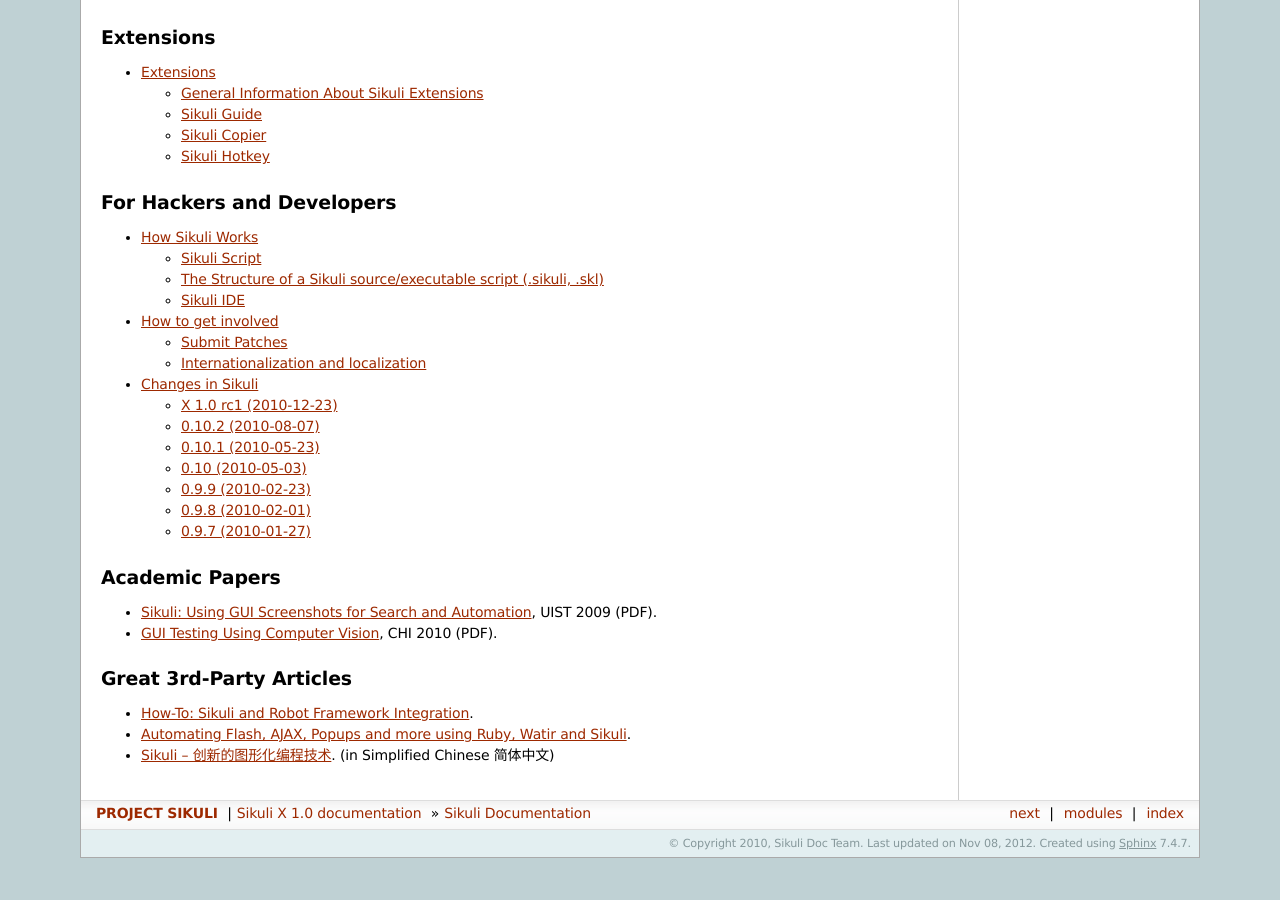
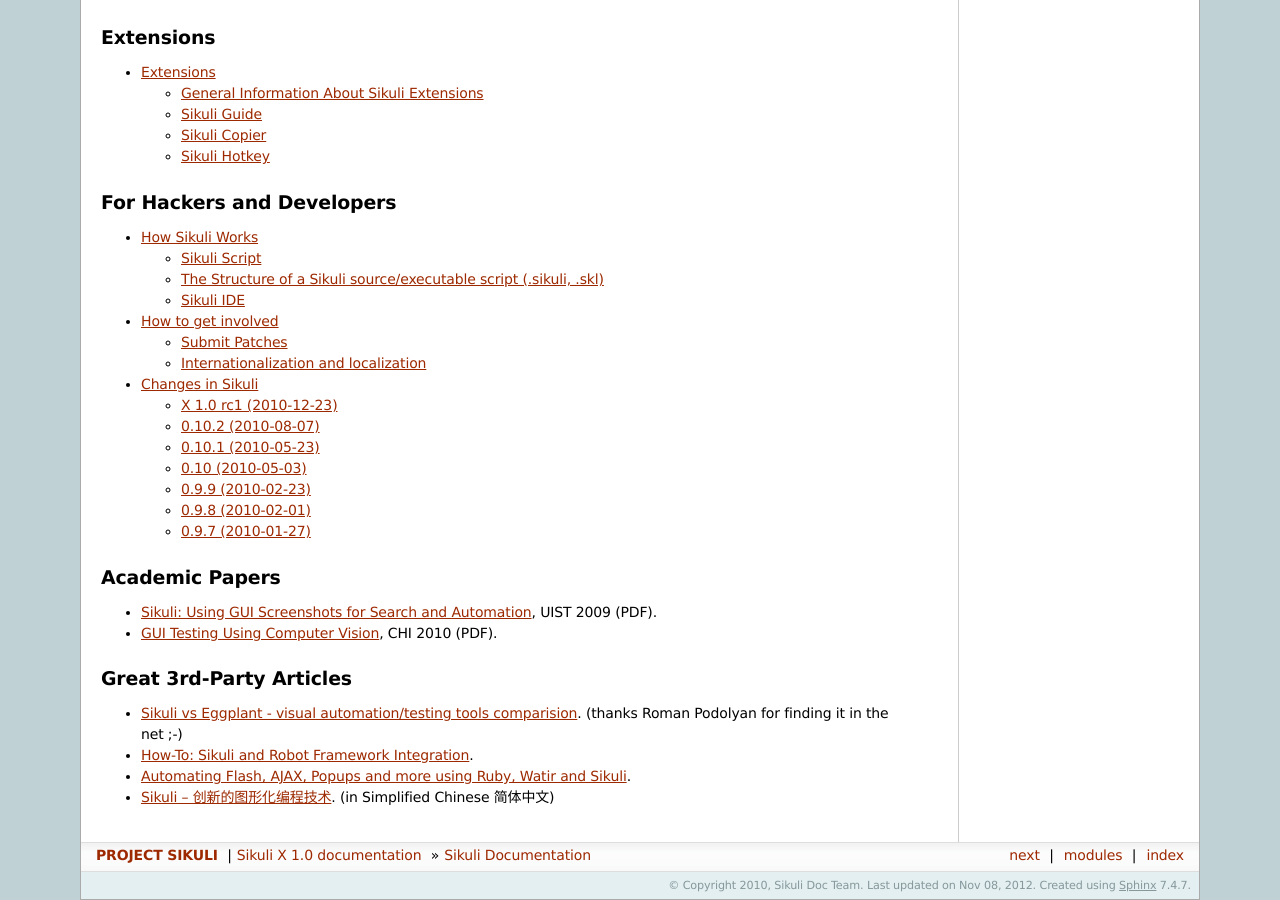
Before and after one commit to dkean/Sikuli12.11, a Sphinx documentation site: the page built from Docs/Script-JythonDocs/source/index.rst, in a window 1280 px wide and 900 px high, scrolled down 2193 px. Built offline with Sphinx 7.4.7, drawn with Linux system fonts in a browser that asks for light colours; before the commit the page ends 3051 px from its top, so only the background shows below that.

Commit message:
docs: added external link

```diff
--- a/Docs/Script-JythonDocs/source/index.rst
+++ b/Docs/Script-JythonDocs/source/index.rst
@@ -128,6 +128,7 @@
 Great 3rd-Party Articles
 ------------------------
 
+* `Sikuli vs Eggplant - visual automation/testing tools comparision <http://testwarriors.blogspot.com/2012/04/comparison-report-sikuli-vs-eggplant.html>`_. (thanks Roman Podolyan for finding it in the net ;-)
 * `How-To: Sikuli and Robot Framework Integration <http://blog.mykhailo.com/2011/02/how-to-sikuli-and-robot-framework.html>`_.
 * `Automating Flash, AJAX, Popups and more using Ruby, Watir and Sikuli <http://www.software-testing.com.au/blog/2010/08/16/automating-flash-ajax-popups-and-more-using-ruby-watir-and-sikuli/>`_.
 * `Sikuli -- 创新的图形化编程技术 <http://www.ibm.com/developerworks/cn/opensource/os-cn-sikuli/index.html>`_. (in Simplified Chinese 简体中文)
```
Also changed, not shown: 1 other file.
